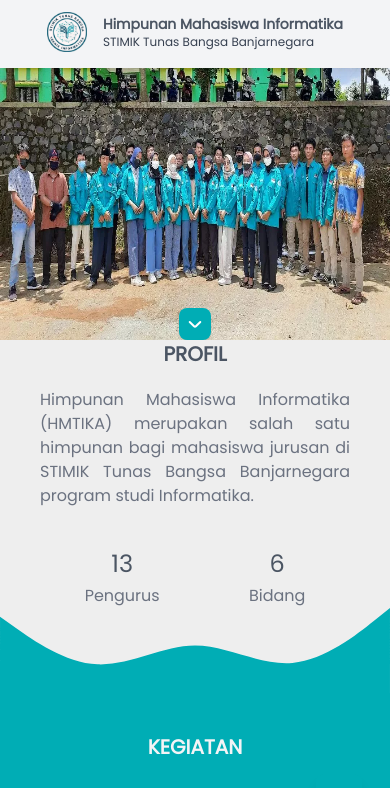
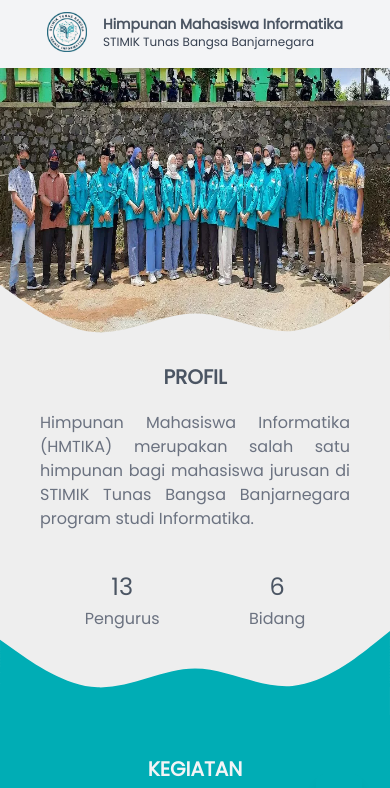
Before and after one commit to prazzdev/hmtika-web, a Next.js app: page / in a window 390 px wide. Shown: the top 788 px of the page. Built offline with nearby package versions, Linux system fonts and the light colour scheme.

Commit message:
refactor home page

```diff
--- a/src/components/Hero/index.jsx
+++ b/src/components/Hero/index.jsx
@@ -2,12 +2,13 @@ const arrowDown = "../../src/image/arrow-down.svg";
 import Image from "next/image";
 import HyperText from "../magicui/hyper-text";
 import WordPullUp from "../magicui/word-pull-up";
+import BoxReveal from "../magicui/box-reveal";
 
 export default function Hero() {
   return (
     <section
       id="hero"
-      className="relative flex flex-col justify-end items-center bg-blue-400 pt-0 lg:pt-[6em] pb-0 lg:pb-[3em] min-h-[340px] lg:min-h-[100svh]"
+      className="relative lg:flex flex-col justify-center lg:justify-end items-center pt-0 lg:pt-[6em] pb-0 lg:pb-[3em] min-h-[340px] lg:min-h-[100svh]"
     >
       <Image
         src="/src/image/hero.webp"
--- a/src/components/ProfileSect/ProfileSect.module.css
+++ b/src/components/ProfileSect/ProfileSect.module.css
@@ -3,6 +3,7 @@
 .ProfileSect {
   background-size: fill;
   display: flex;
+  flex-direction: column;
   position: relative;
   align-items: center;
   /* padding: 100px 0 30px 0; */
--- a/src/components/ProfileSect/index.jsx
+++ b/src/components/ProfileSect/index.jsx
@@ -1,25 +1,38 @@
-import Image from 'next/image'
-import styles from './ProfileSect.module.css'
+import Image from "next/image";
+import styles from "./ProfileSect.module.css";
 
 export default function ProfileSect() {
-    return(
-        <section
-            id="ProfileSect"
-            className={styles.ProfileSect}>
+  return (
+    <section id="ProfileSect" className={styles.ProfileSect}>
+      <svg
+        xmlns="http://www.w3.org/2000/svg"
+        viewBox="0 0 1440 320"
+        className="lg:hidden -mt-[4em]"
+      >
+        <path
+          fill="#eee"
+          fill-opacity="1"
+          d="M0,32L60,74.7C120,117,240,203,360,208C480,213,600,139,720,138.7C840,139,960,213,1080,202.7C1200,192,1320,96,1380,48L1440,0L1440,320L1380,320C1320,320,1200,320,1080,320C960,320,840,320,720,320C600,320,480,320,360,320C240,320,120,320,60,320L0,320Z"
+        ></path>
+      </svg>
       <div className="def-container bg-pgray flex flex-col mx-auto">
-                <h1 className="uppercase font-bold text-xl text-gray-600 mx-auto mb-5 animate__animated animate__bounce animate__delay-2s animate__repeat-2 2">Profil</h1>
+        <h1 className="uppercase font-bold text-xl text-gray-600 mx-auto mb-5 animate__animated animate__bounce animate__delay-2s animate__repeat-2 2">
+          Profil
+        </h1>
         <div className="">
           <p className="text-justify text-gray-500">
-                        Himpunan Mahasiswa Informatika (HMTIKA) merupakan salah satu himpunan bagi mahasiswa jurusan di STIMIK Tunas Bangsa Banjarnegara program studi Informatika.
+            Himpunan Mahasiswa Informatika (HMTIKA) merupakan salah satu
+            himpunan bagi mahasiswa jurusan di STIMIK Tunas Bangsa Banjarnegara
+            program studi Informatika.
           </p>
           <div className="flex justify-around mt-10">
-                        <div id='box' className="flex flex-col justify-center items-center">
-                            <h1 className='text-2xl text-gray-600 mb-1'>13</h1>
-                            <h5 className='text-gray-500'>Pengurus</h5>
+            <div id="box" className="flex flex-col justify-center items-center">
+              <h1 className="text-2xl text-gray-600 mb-1">13</h1>
+              <h5 className="text-gray-500">Pengurus</h5>
             </div>
-                        <div id='box' className="flex flex-col justify-center items-center">
-                        <h1 className='text-2xl text-gray-600 mb-1'>6</h1>
-                            <h5 className='text-gray-500'>Bidang</h5>
+            <div id="box" className="flex flex-col justify-center items-center">
+              <h1 className="text-2xl text-gray-600 mb-1">6</h1>
+              <h5 className="text-gray-500">Bidang</h5>
             </div>
           </div>
         </div>
@@ -27,5 +40,5 @@ export default function ProfileSect() {
       {/* <Image id='cross1' src={'/src/image/cross-teal.svg'} width={23} height={23} /> */}
       {/* <Image id='cross2' src={'/src/image/cross-teal.svg'} width={25} height={25} /> */}
     </section>
-    )
+  );
 }
--- /dev/null
+++ b/src/components/magicui/box-reveal.jsx
@@ -0,0 +1,60 @@
+"use client";;
+import { useEffect, useRef } from "react";
+import { motion, useAnimation, useInView } from "framer-motion";
+
+export const BoxReveal = ({
+  children,
+  width = "fit-content",
+  boxColor,
+  duration
+}) => {
+  const mainControls = useAnimation();
+  const slideControls = useAnimation();
+
+  const ref = useRef(null);
+  const isInView = useInView(ref, { once: true });
+
+  useEffect(() => {
+    if (isInView) {
+      slideControls.start("visible");
+      mainControls.start("visible");
+    } else {
+      slideControls.start("hidden");
+      mainControls.start("hidden");
+    }
+  }, [isInView, mainControls, slideControls]);
+
+  return (
+    (<div ref={ref} style={{ position: "relative", width, overflow: "hidden" }}>
+      <motion.div
+        variants={{
+          hidden: { opacity: 0, y: 75 },
+          visible: { opacity: 1, y: 0 },
+        }}
+        initial="hidden"
+        animate={mainControls}
+        transition={{ duration: duration ? duration : 0.5, delay: 0.25 }}>
+        {children}
+      </motion.div>
+      <motion.div
+        variants={{
+          hidden: { left: 0 },
+          visible: { left: "100%" },
+        }}
+        initial="hidden"
+        animate={slideControls}
+        transition={{ duration: duration ? duration : 0.5, ease: "easeIn" }}
+        style={{
+          position: "absolute",
+          top: 4,
+          bottom: 4,
+          left: 0,
+          right: 0,
+          zIndex: 20,
+          background: boxColor ? boxColor : "#5046e6",
+        }} />
+    </div>)
+  );
+};
+
+export default BoxReveal;
```
Also changed, not shown: 1 other file (tests, documents, lock files or other folders). Lines whose indentation alone changed are shown as unchanged.
